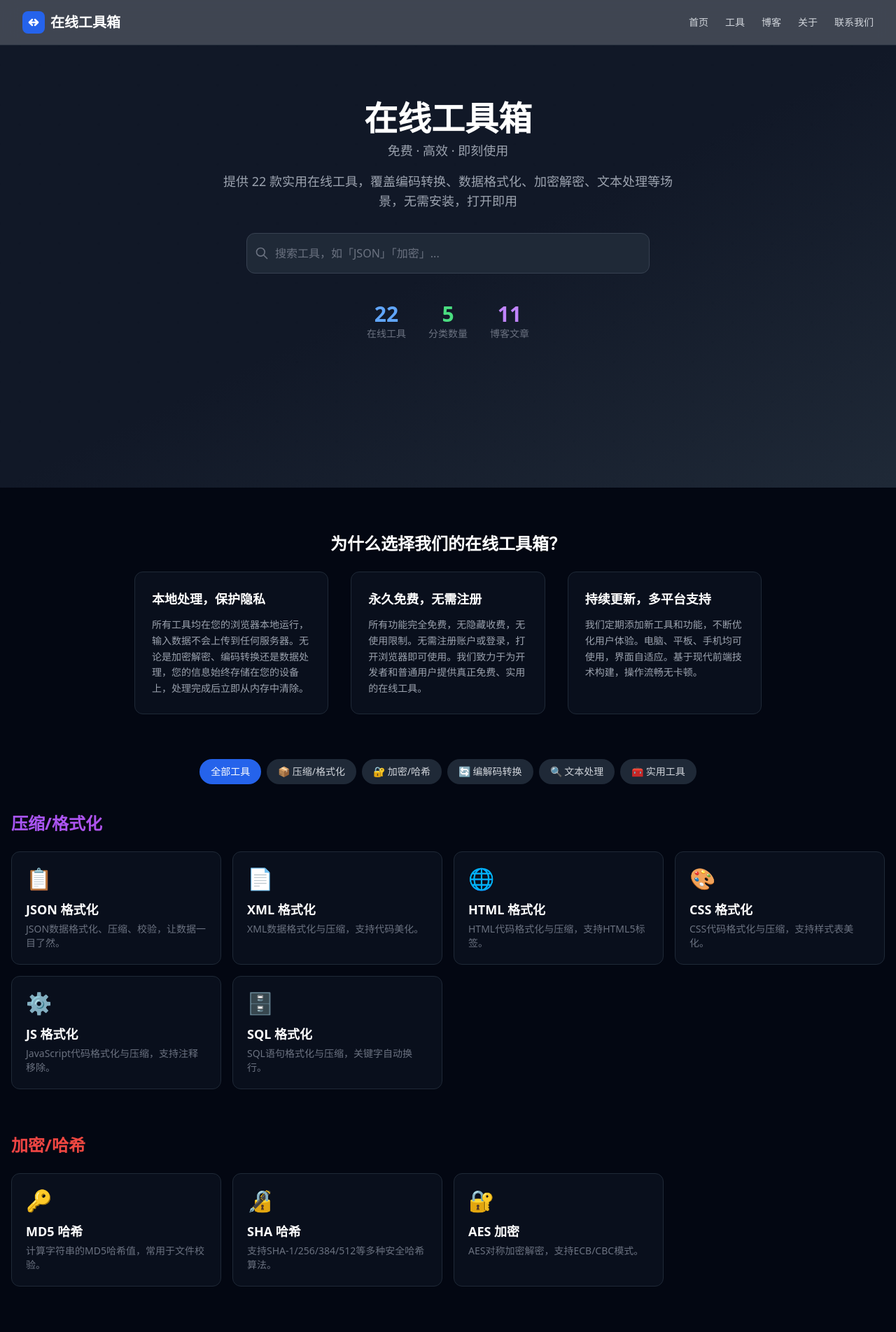
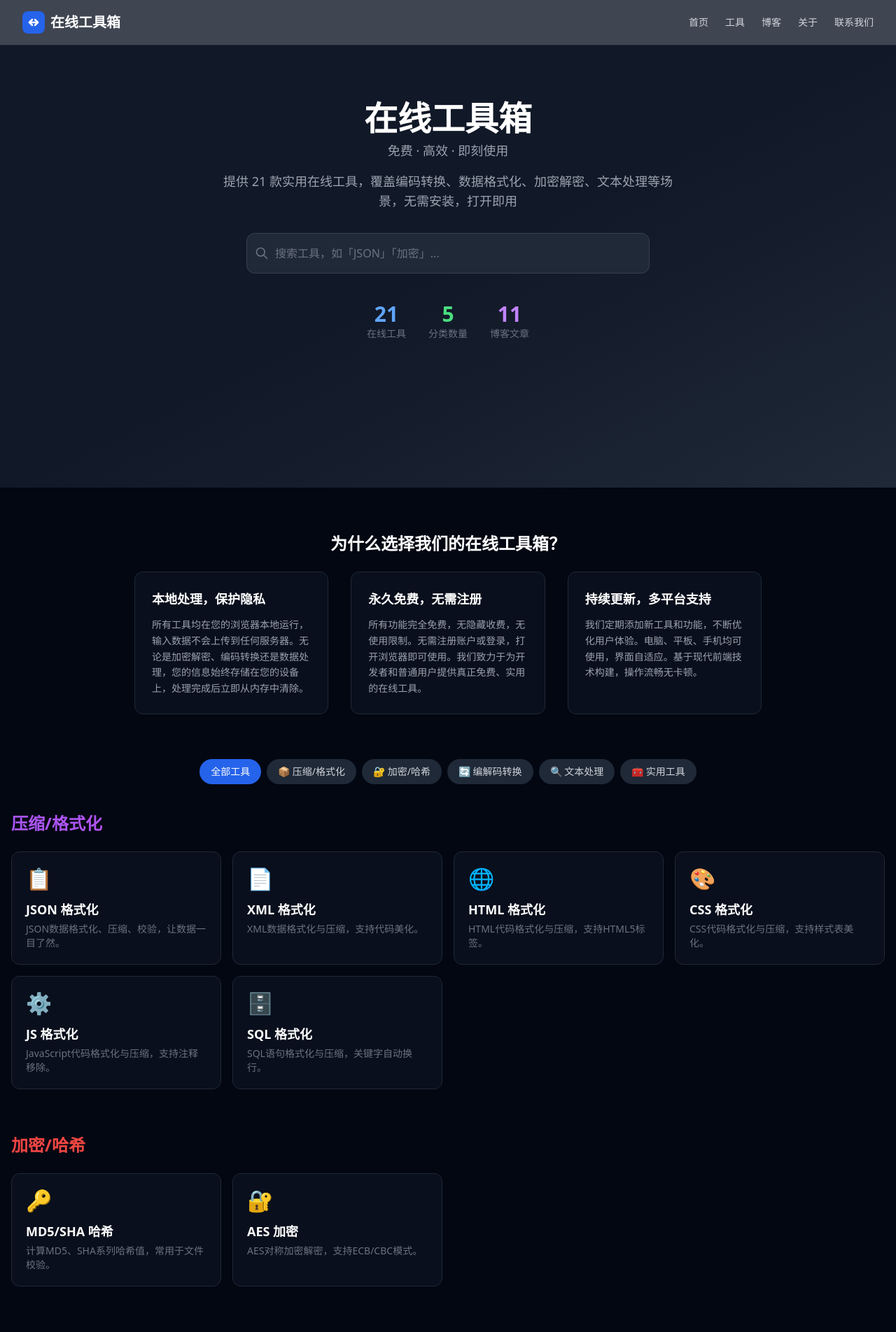
Before and after one commit to mrzsen/my-tool-site, a Next.js app: page / in a window 1280 px wide. Shown: the top 1904 px of the page at 70% size. Built offline with nearby package versions, Linux system fonts and the light colour scheme.

Commit message:
Fix broken links: point md5-hash/sha-hash to encrypt-hash page and update sitemap

```diff
--- a/src/app/page.tsx
+++ b/src/app/page.tsx
@@ -54,19 +54,11 @@ const tools = [
     category: "压缩/格式化",
   },
   {
-    id: "md5-hash",
-    name: "MD5 哈希",
-    description: "计算字符串的MD5哈希值，常用于文件校验。",
+    id: "encrypt-hash",
+    name: "MD5/SHA 哈希",
+    description: "计算MD5、SHA系列哈希值，常用于文件校验。",
     icon: "🔑",
-    href: "/tools/md5-hash",
-    category: "加密/哈希",
-  },
-  {
-    id: "sha-hash",
-    name: "SHA 哈希",
-    description: "支持SHA-1/256/384/512等多种安全哈希算法。",
-    icon: "🔏",
-    href: "/tools/sha-hash",
+    href: "/tools/encrypt-hash",
     category: "加密/哈希",
   },
   {
```
Also changed, not shown: 1 other file (tests, documents, lock files or other folders).
